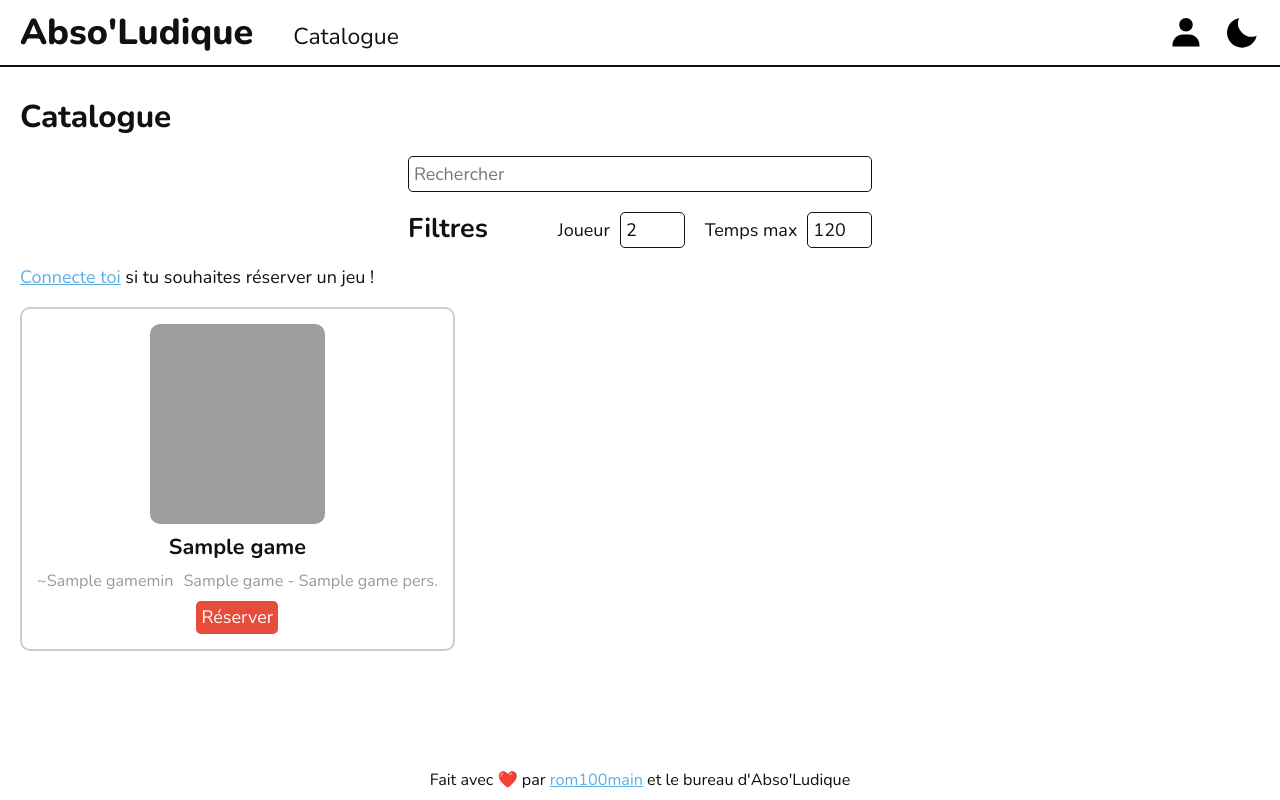
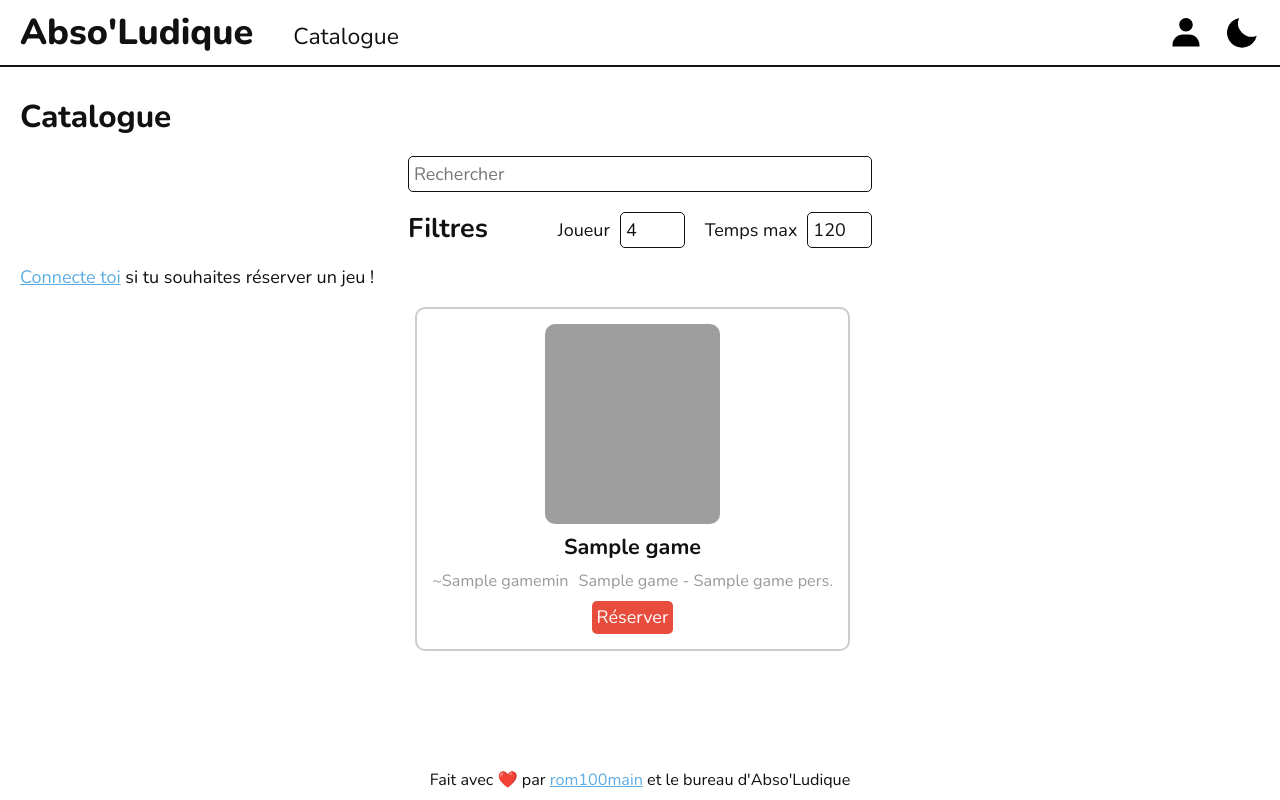
Before and after one commit to telecomnancy-net/absoludique, a Flask app: template src/templates/catalog.html in a window 1280 px wide. Run offline with Flask 3, Linux system fonts and the light colour scheme; the template is opened without the code that fills it: most values are stand-ins (such as "Sample title", 1, 10 or a date in 2020); parts of the project's set-up code (start-up, migrations or seed data) failed here and were passed over; grey boxes are pictures that could not be loaded.

Commit message:
fix: now can search longer game, description work after search, add name in popup, shorter name in catalog, center catalog

```diff
--- a/src/app.py
+++ b/src/app.py
@@ -334,7 +334,7 @@ def hx_catalog():
     for game in games:
         html += f"""
         <li class="game">
-            <div class="image" style="background-image: url('/static/data/games/{game[0]}.webp');" ></div>
+            <div class="image" onclick="popUpDesc('{ game[0] }')" style="background-image: url('/static/data/games/{game[0]}.webp');" ></div>
             <b>{game[1]}</b>
             <ul>
                 <li class="time">~{game[3]}min</li>
--- a/src/static/scripts/catalog.js
+++ b/src/static/scripts/catalog.js
@@ -1,6 +1,6 @@
 let popUpElm = document.getElementById("pop-up-desc");
 
-function popUpDesc(id) {
+function popUpDesc(id, name) {
     let toDisplay = window.description[id];
     if (!toDisplay || toDisplay == "None") {
         toDisplay = "Pas des description disponible";
@@ -9,7 +9,8 @@ function popUpDesc(id) {
     popUpElm.innerHTML = `
     <div>
       <img src="/static/images/icons/close.svg" alt="Fermer" />
-      ${toDisplay}
+      <b>${toDisplay.name}</b>
+      ${toDisplay.description}
     </div>
     `;
 }
--- a/src/static/styles/catalog.css
+++ b/src/static/styles/catalog.css
@@ -49,6 +49,7 @@ main {
         list-style: none;
         margin: 0;
         padding: 0;
+        text-align: center;
 
         > li {
             display: inline-flex;
--- a/src/templates/catalog.html
+++ b/src/templates/catalog.html
@@ -19,11 +19,11 @@
                     <b>Filtres</b>
                     <label>
                         <div>Joueur</div>
-                        <input type="number" name="nb_player" min="1" max="100" value="2" />
+                        <input type="number" name="nb_player" min="1" max="100" value="4" />
                     </label>
                     <label>
                         <div>Temps max</div>
-                        <input type="number" name="max_time" min="0" max="120" value="120" />
+                        <input type="number" name="max_time" min="0" value="120" />
                     </label>
                 </form>
 
@@ -39,7 +39,7 @@
                     {% for game in games %}
                     <li class="game">
                         <div class="image" onclick="popUpDesc('{{ game[0] }}')" style="background-image: url('/static/data/games/{{ game[0] }}.webp');" title="Description" ></div>
-                        <b>{{ game[1] }}</b>
+                        <b>{{ game[1]|truncate(20, True, '...') }}</b>
                         <ul>
                             <li class="time">~{{ game[3] }}min</li>
                             <li class="nb-players">
@@ -76,7 +76,10 @@
                 <script>
                     window.description = {};
                     {% for game in games %}
-                    description[`{{ game[0] }}`] = `{{ game[2] }}`;
+                        description[`{{ game[0] }}`] = {
+                            name: `{{ game[2] }}`,
+                            description: `{{ game[2] }}`
+                        };
                     {% endfor %}
                 </script>
 
```
